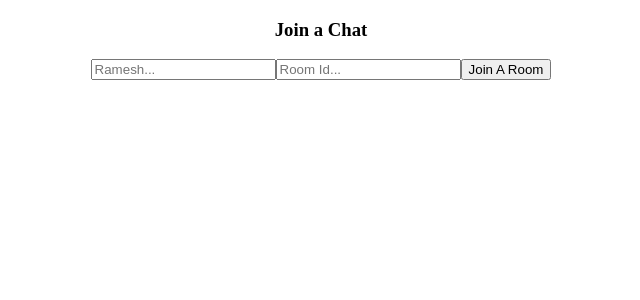
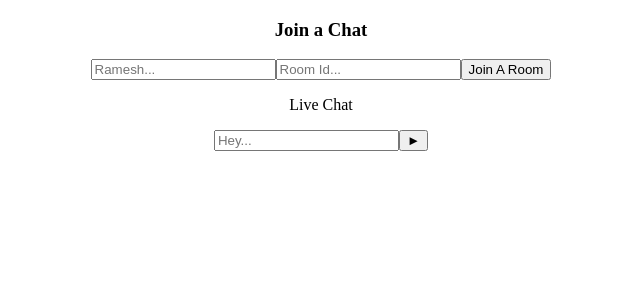
Before and after one commit to KRMadhusanka99/Simple-Chat-App, a React (Create React App) app in the folder frontend/: page / in a window 1280 px wide. Shown: the top 300 px of the page, without its empty margins (319-959 px from the left). Built offline with nearby package versions, Linux system fonts and the light colour scheme; no server answers.

Commit message:
send msg to daye and time

```diff
--- a/frontend/src/App.js
+++ b/frontend/src/App.js
@@ -1,6 +1,7 @@
 import { useState } from 'react';
 import './App.css';
 import io from 'socket.io-client';
+import Chat from './component/Chat/Chat';
 
 const socket = io.connect("http://localhost:3001");
 
@@ -28,6 +29,7 @@
         }}
       />
       <button onClick={joinRoom}>Join A Room</button>
+      <Chat socket={socket} username={username} room={room}/>
     </div>
   );
 }
--- /dev/null
+++ b/frontend/src/component/Chat/Chat.js
@@ -0,0 +1,39 @@
+import React, { useState } from 'react'
+
+const Chat = ({socket, username, room}) => {
+  const [currentMessage, setCurrentMessage] = useState("");
+
+  const sendMessage = async () => {
+    if(currentMessage !== ""){
+        const messageData = {
+            room: room,
+            author: username,
+            message: currentMessage,
+            time:
+                new Date(Date.now()).getHours() +
+                ":" +
+                new Date(Date.now()).getMinutes(),
+        };
+        await socket.emit("send_message", messageData);
+    }
+  }
+
+  return (
+    <div>
+        <div className='chat-header'>
+            <p>Live Chat</p>
+        </div>
+        <div className='chat-body'></div>
+        <div className='chat-footer'>
+            <input type='text' placeholder='Hey...'
+                onChange={(event)=>{
+                    setCurrentMessage(event.target.value)
+                }}
+            />
+            <button onClick={sendMessage}>&#9658;</button>
+        </div>
+    </div>
+  )
+}
+
+export default Chat
```
Also changed, not shown: 1 other file (tests, documents, lock files or other folders).
